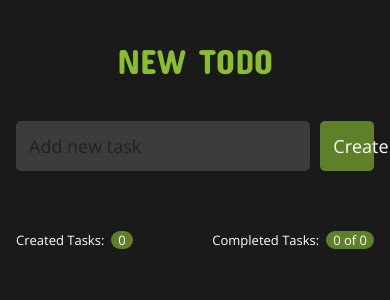
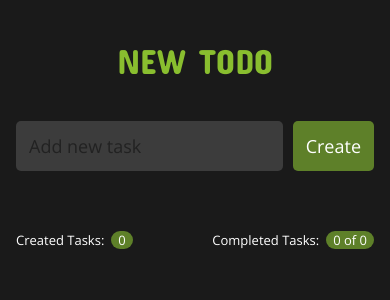
Before and after one commit to Aceptijo/reacttodonew, a React (Create React App) app: page / in a window 390 px wide. Shown: the top 300 px of the page. Built offline with nearby package versions, Linux system fonts and the light colour scheme.

Commit message:
Minor fix

```diff
--- /dev/null
+++ b/src/components/MyButton/MyButton-media.sass
@@ -0,0 +1,4 @@
+
+@media (max-width: 767px)
+  .App__myButton
+    width: auto
--- a/src/components/MyButton/MyButton.js
+++ b/src/components/MyButton/MyButton.js
@@ -1,5 +1,6 @@
 import React from "react";
 import "./MyButton.sass";
+import "./MyButton-media.sass";
 
 const MyButton = ({ children, create, title }) => {
   const add = () => {
```
